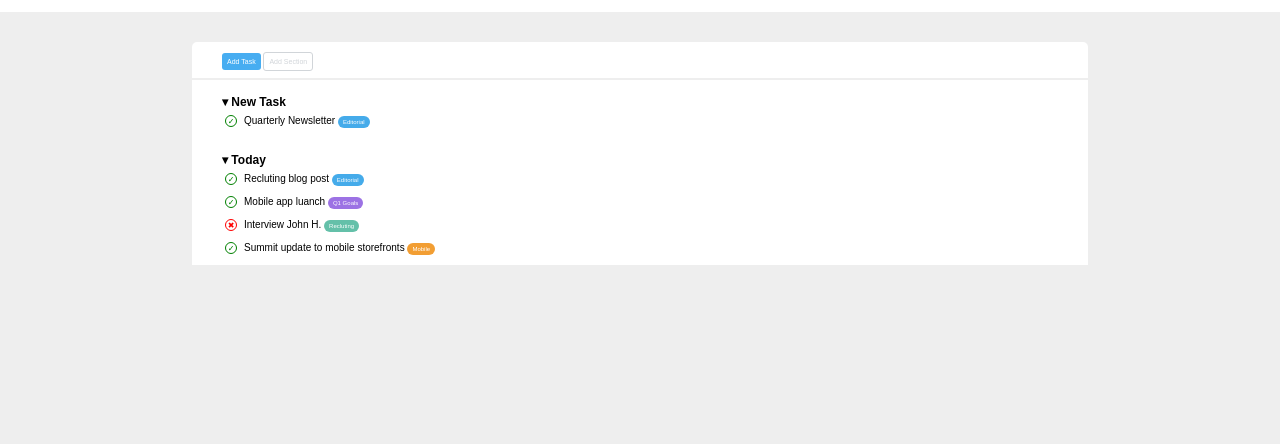
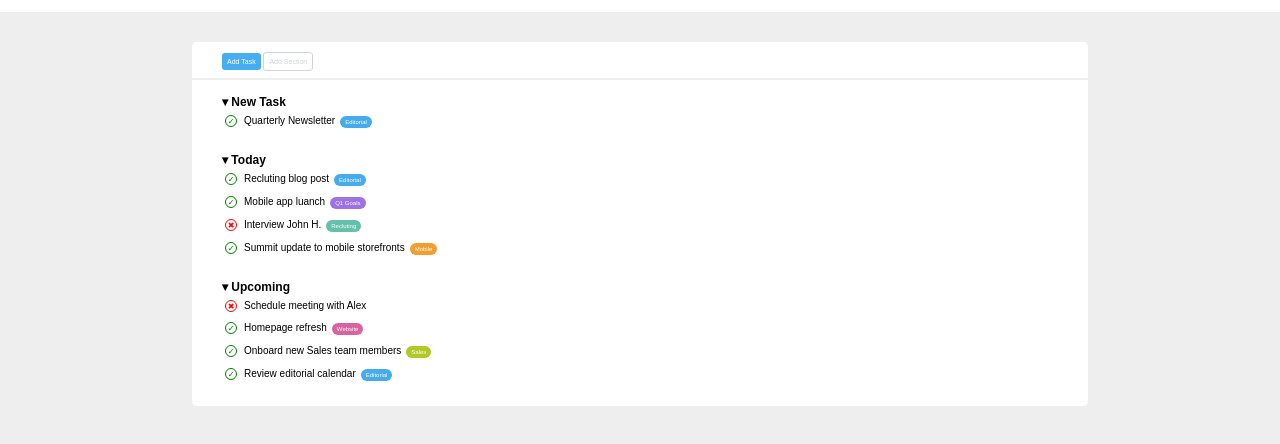
Before and after one commit to AntonioLoco/html-css-toboolist, a plain HTML site: page index.html in a window 1280 px wide. Shown: the part 68-512 px from the top of the page. Drawn offline with Linux system fonts and the light colour scheme.

Commit message:
Aggiunta lista upcoming e corrette alcune accortezze

```diff
--- a/css/style.css
+++ b/css/style.css
@@ -56,6 +56,7 @@ body{
     font-size: 6px;
     padding: 3px 5px;
     border-radius: 6px;
+    margin-left: 5px;
 }
 
 /* Etichette varie */
@@ -138,7 +139,10 @@ body{
 /* Container List */
 .container-list{
     background-color: #fff;
+    padding-bottom: 15px;
     margin-top: 2px;
+    border-bottom-left-radius: 5px;
+    border-bottom-right-radius: 5px;
 }
 
 ul{
--- a/index.html
+++ b/index.html
@@ -37,20 +37,29 @@
                 <!-- Lista new task -->
                 <ul>
                     <span class="list-title"> &#x25BE New Task</span>
-                    <li><span class="list-point check">&check;</span>Quarterly Newsletter <span class="category editorial">Editorial</span></li>
+                    <li><span class="list-point check">&check;</span>Quarterly Newsletter<span class="category editorial">Editorial</span></li>
                 </ul>
                 <!-- /Lista new task -->
 
                 <!-- Lista today -->
                 <ul>
                     <span class="list-title"> &#x25BE Today</span>
-                    <li><span class="list-point check">&check;</span>Recluting blog post <span class="category editorial">Editorial</span></li>
-                    <li><span class="list-point check">&check;</span>Mobile app luanch <span class="category q1-goals">Q1 Goals</span></li>
-                    <li><span class="list-point not-check">&#10006;</span>Interview John H. <span class="category recluting">Recluting</span></li>
-                    <li><span class="list-point check">&check;</span>Summit update to mobile storefronts <span class="category mobile">Mobile</span></li>
+                    <li><span class="list-point check">&check;</span>Recluting blog post<span class="category editorial">Editorial</span></li>
+                    <li><span class="list-point check">&check;</span>Mobile app luanch<span class="category q1-goals">Q1 Goals</span></li>
+                    <li><span class="list-point not-check">&#10006;</span>Interview John H.<span class="category recluting">Recluting</span></li>
+                    <li><span class="list-point check">&check;</span>Summit update to mobile storefronts<span class="category mobile">Mobile</span></li>
                 </ul>
                 <!-- /Lista today -->
 
+                <!-- Lista Upcoming -->
+                <ul>
+                    <span class="list-title"> &#x25BE Upcoming</span>
+                    <li><span class="list-point not-check">&#10006;</span>Schedule meeting with Alex</li>
+                    <li><span class="list-point check">&check;</span>Homepage refresh<span class="category website">Website</span></li>
+                    <li><span class="list-point check">&check;</span>Onboard new Sales team members<span class="category sales">Sales</span></li>
+                    <li><span class="list-point check">&check;</span>Review editorial calendar<span class="category editorial">Editorial</span></li>
+                </ul>
+                <!-- /Lista Upcoming -->
 
             </div>
             <!-- /Container List -->
```
